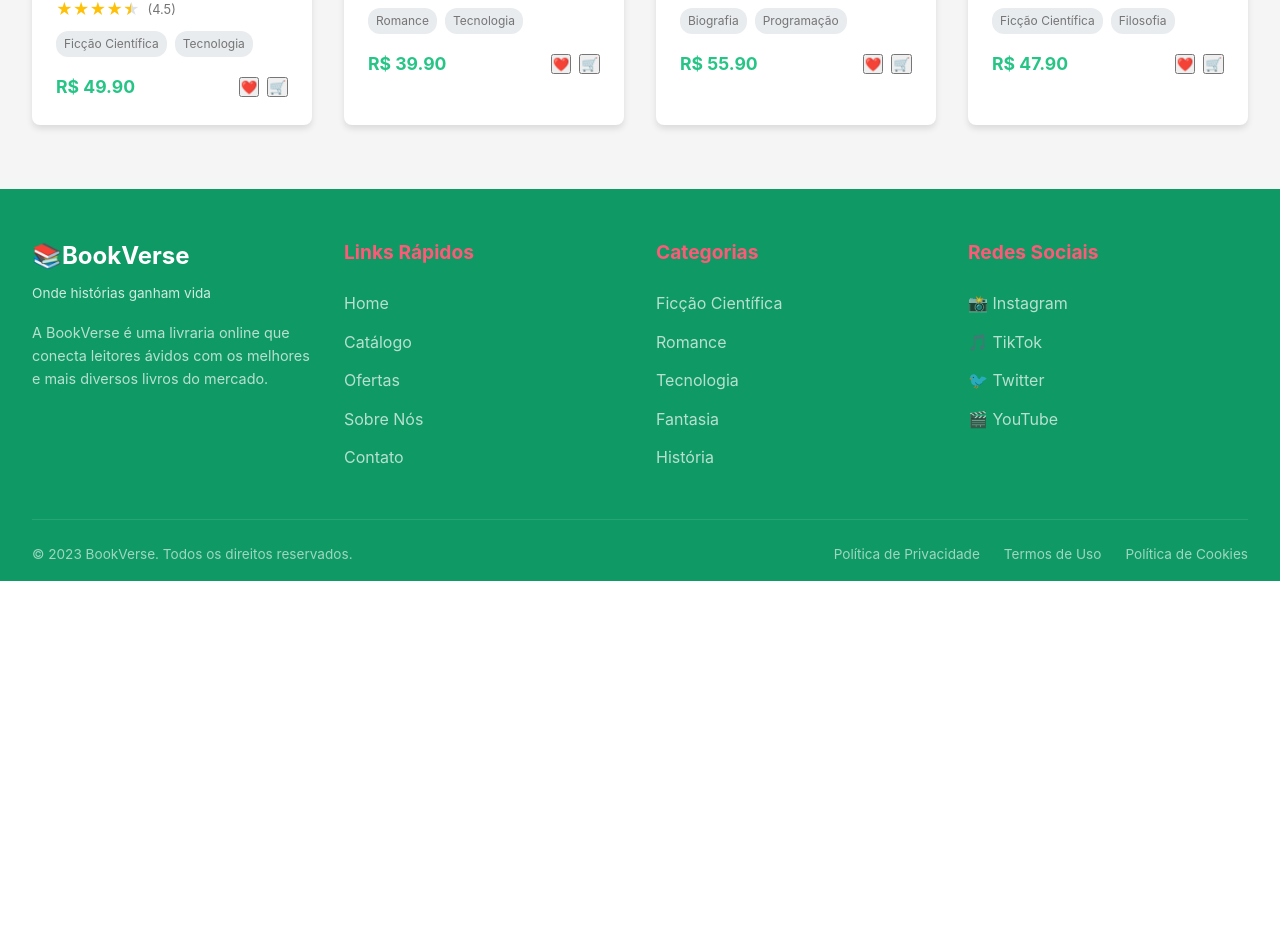
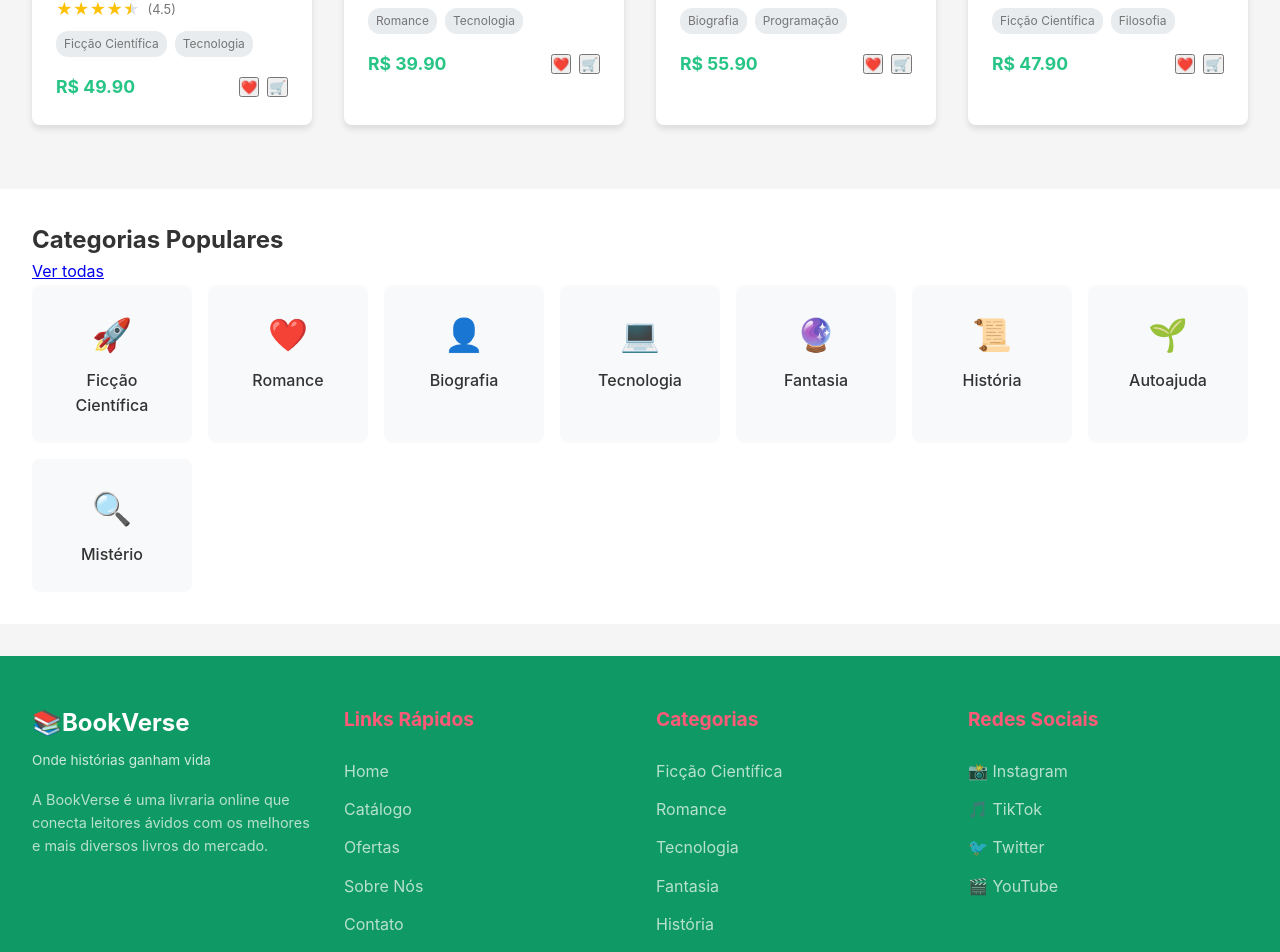
Before and after one commit to Mariaeduardar07/Livraria01, a Next.js app: page /livraria in a window 1280 px wide. Shown: the part 905-1857 px from the top of the page. Before the commit the page ends 1486 px from the top, so only its background shows below. Built offline with nearby package versions, Linux system fonts and the light colour scheme.

Commit message:
feat: create category components

```diff
--- /dev/null
+++ b/src/app/components/category/category.module.css
@@ -0,0 +1,42 @@
+.categoriesSection {
+    padding: 2rem;
+    margin-bottom: 2rem;
+    background-color: var(--white);
+    box-sizing: border-box;
+  }
+
+  .categoriesGrid {
+    display: grid;
+    grid-template-columns: repeat(auto-fill, minmax(150px, 1fr));
+    gap: 1rem;
+  }
+
+  .categoryCard {
+    display: flex;
+    flex-direction: column;
+    align-items: center;
+    padding: 1.5rem;
+    background-color: var(--gray-100);
+    border-radius: var(--border-radius);
+    transition: var(--transition);
+    animation: fadeIn 0.5s ease forwards;
+    text-decoration: none;
+    color: inherit;
+    box-sizing: border-box;
+  }
+
+  .categoryCard:hover {
+    background-color: var(--primary-color);
+    color: var(--white);
+    transform: translateY(-5px);
+  }
+
+  .categoryIcon {
+    font-size: 2rem;
+    margin-bottom: 0.5rem;
+  }
+
+  .categoryName {
+    font-weight: 500;
+    text-align: center;
+  }
--- /dev/null
+++ b/src/app/components/category/index.jsx
@@ -0,0 +1,42 @@
+import styles from './category.module.css';
+
+const categories = [
+    { id: 1, name: "Ficção Científica", icon: "🚀" },
+    { id: 2, name: "Romance", icon: "❤️" },
+    { id: 3, name: "Biografia", icon: "👤" },
+    { id: 4, name: "Tecnologia", icon: "💻" },
+    { id: 5, name: "Fantasia", icon: "🔮" },
+    { id: 6, name: "História", icon: "📜" },
+    { id: 7, name: "Autoajuda", icon: "🌱" },
+    { id: 8, name: "Mistério", icon: "🔍" },
+  ];
+
+
+
+const Category = () => {
+    return (
+        <section className={styles.categoriesSection}>
+<div className={styles.sectionHeader}>
+  <h2 className={styles.sectionHeading}>Categorias Populares</h2>
+  <a href="/categorias" className={styles.viewAll}>
+    Ver todas
+  </a>
+</div>
+
+<div className={styles.categoriesGrid}>
+  {categories.map((category) => (
+    <a
+      key={category.id}
+      href={`/categoria/${category.id}`}
+      className={styles.categoryCard}
+    >
+      <span className={styles.categoryIcon}>{category.icon}</span>
+      <span className={styles.categoryName}>{category.name}</span>
+    </a>
+  ))}
+</div>
+</section>
+    )
+}
+
+export default Category;
--- a/src/app/livraria/page.jsx
+++ b/src/app/livraria/page.jsx
@@ -2,6 +2,7 @@ import Header from "../components/header";
 import Footer from "../components/footer";
 import Banner from "../components/banner";
 import Detach from "../components/detach";
+import Category from "../components/category";
 import styles from "./livraria.module.css";
 
 
@@ -11,6 +12,7 @@ export default function Home() {
      <Header />
      <Banner />
      <Detach />
+     <Category />
      <Footer />
     </div>
   );
```
